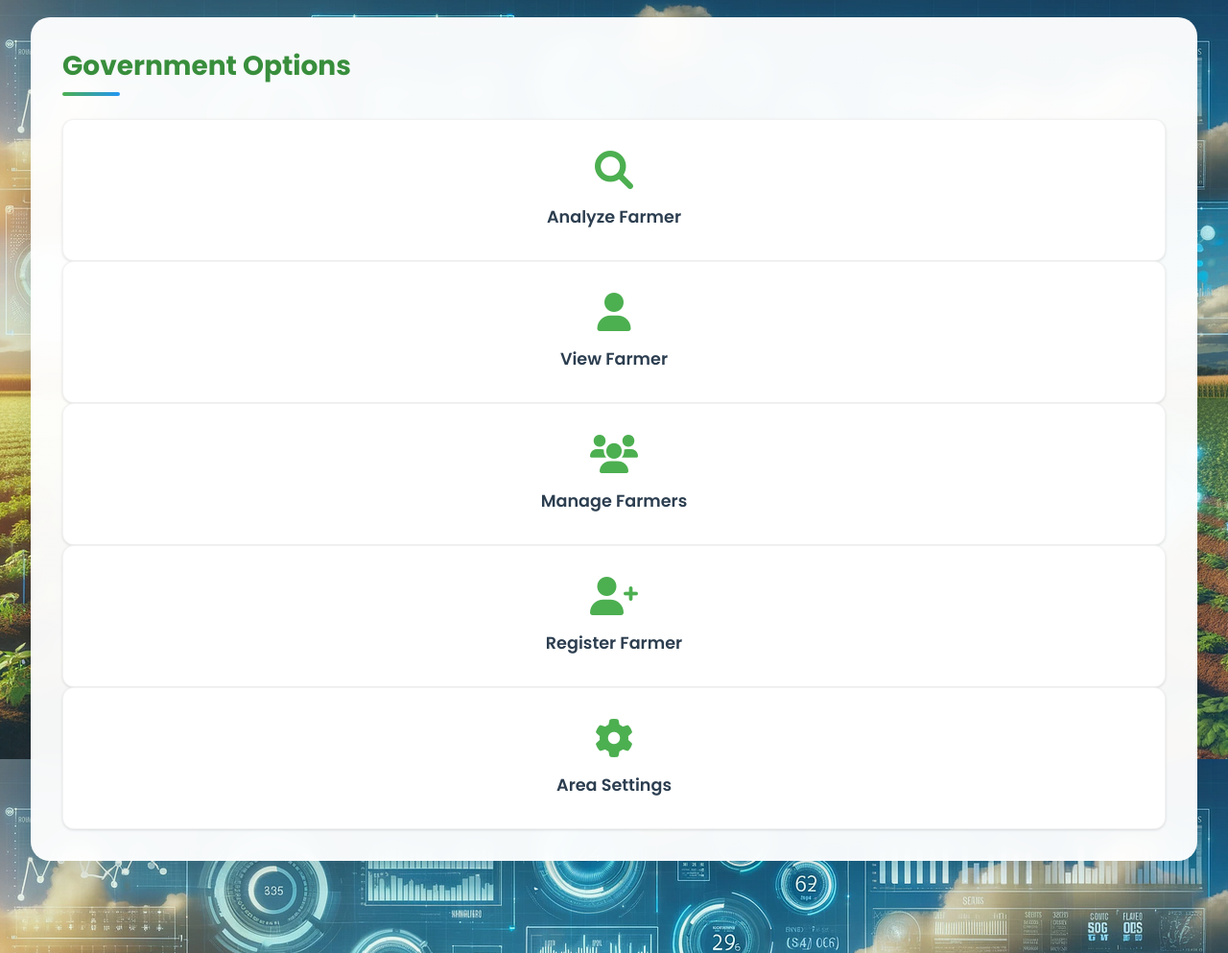
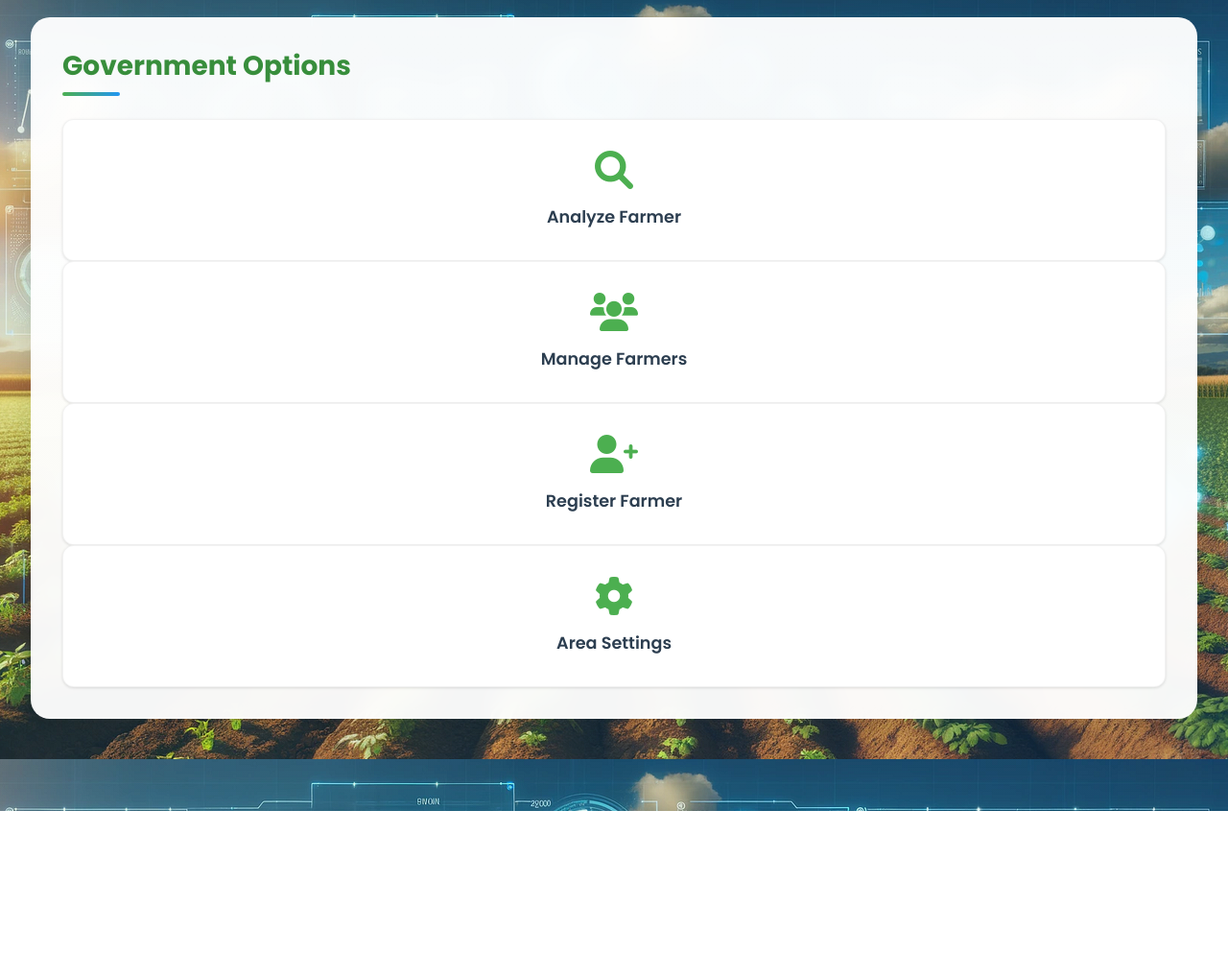
Before and after one commit to AbhishekYadav2207/Smart_Farming_AI, a Flask app: template app/templates/government/dashboard.html in a window 1280 px wide. Shown: the part 809-1802 px from the top of the page at 96% size. After the commit the page ends 1654 px from the top, so only its background shows below. Run offline with Flask 3, Linux system fonts and the light colour scheme; the template is opened without the code that fills it: values that come from a table or form of the project are taken from there, others are empty.

Commit message:
Remove view farmer option in government dashboard

```diff
--- a/app/templates/government/dashboard.html
+++ b/app/templates/government/dashboard.html
@@ -76,53 +76,6 @@
                 </div>
                 <button type="submit" class="btn btn-primary btn-block">
                     <i class="fas fa-search"></i> Analyze
-                </button>
-            </form>
-        {% endif %}
-    </div>
-    {% endif %}
-
-    {% if selected_option == 'view_farmer' %}
-    <div class="card">
-        <h2 class="card-title">View Farmer Data</h2>
-        {% if farmer_data %}
-            <div class="details-grid">
-                {% for field in ['name','phone','mail_id','soil_type', 'pH_level', 'annual_rainfall',
-                               'average_temperature', 'location', 'area',
-                               'previous_crop', 'previous_yield',
-                               'previous_fertilizer_used', 'nitrogen',
-                               'phosphorus', 'potassium', 'organic_carbon',
-                               'crop_selected', 'fertilizer_needed',
-                               'water_needed', 'disease_detection'] %}
-                    {% if farmer_data[field] %}
-                    <div class="detail-item">
-                        <span class="detail-label">{{ field|replace('_', ' ')|title }}:</span>
-                        <span class="detail-value">{{ farmer_data[field] }}</span>
-                    </div>
-                    {% endif %}
-                {% endfor %}
-            </div>
-
-            <div class="button-row mt-3">
-                <a href="{{ url_for('admin.edit_farmer', farmer_id=farmer_data.id) }}" class="btn btn-primary">
-                    <i class="fas fa-edit"></i> Edit Farmer
-                </a>
-                <form method="POST" action="{{ url_for('admin.remove_farmer') }}"
-                      onsubmit="return confirm('Are you sure you want to remove this farmer?');">
-                    <input type="hidden" name="farmer_id" value="{{ farmer_data.id }}">
-                    <button type="submit" name="remove_farmer" class="btn btn-danger">
-                        <i class="fas fa-trash-alt"></i> Remove Farmer
-                    </button>
-                </form>
-            </div>
-        {% else %}
-            <form method="POST">
-                <div class="form-group">
-                    <label for="farmer_id" class="form-label">Farmer ID</label>
-                    <input type="text" id="farmer_id" name="farmer_id" class="form-control" required>
-                </div>
-                <button type="submit" class="btn btn-primary btn-block">
-                    <i class="fas fa-search"></i> View Farmer
                 </button>
             </form>
         {% endif %}
@@ -307,10 +260,6 @@
                 <button type="submit" name="option" value="analyze" class="action-card">
                     <i class="fas fa-search"></i>
                     <span>Analyze Farmer</span>
-                </button>
-                <button type="submit" name="option" value="view_farmer" class="action-card">
-                    <i class="fas fa-user"></i>
-                    <span>View Farmer</span>
                 </button>
                 <button type="submit" name="option" value="view_farmers" class="action-card">
                     <i class="fas fa-users"></i>
```
Also changed, not shown: app/government/routes.py (+0 -16 lines).
